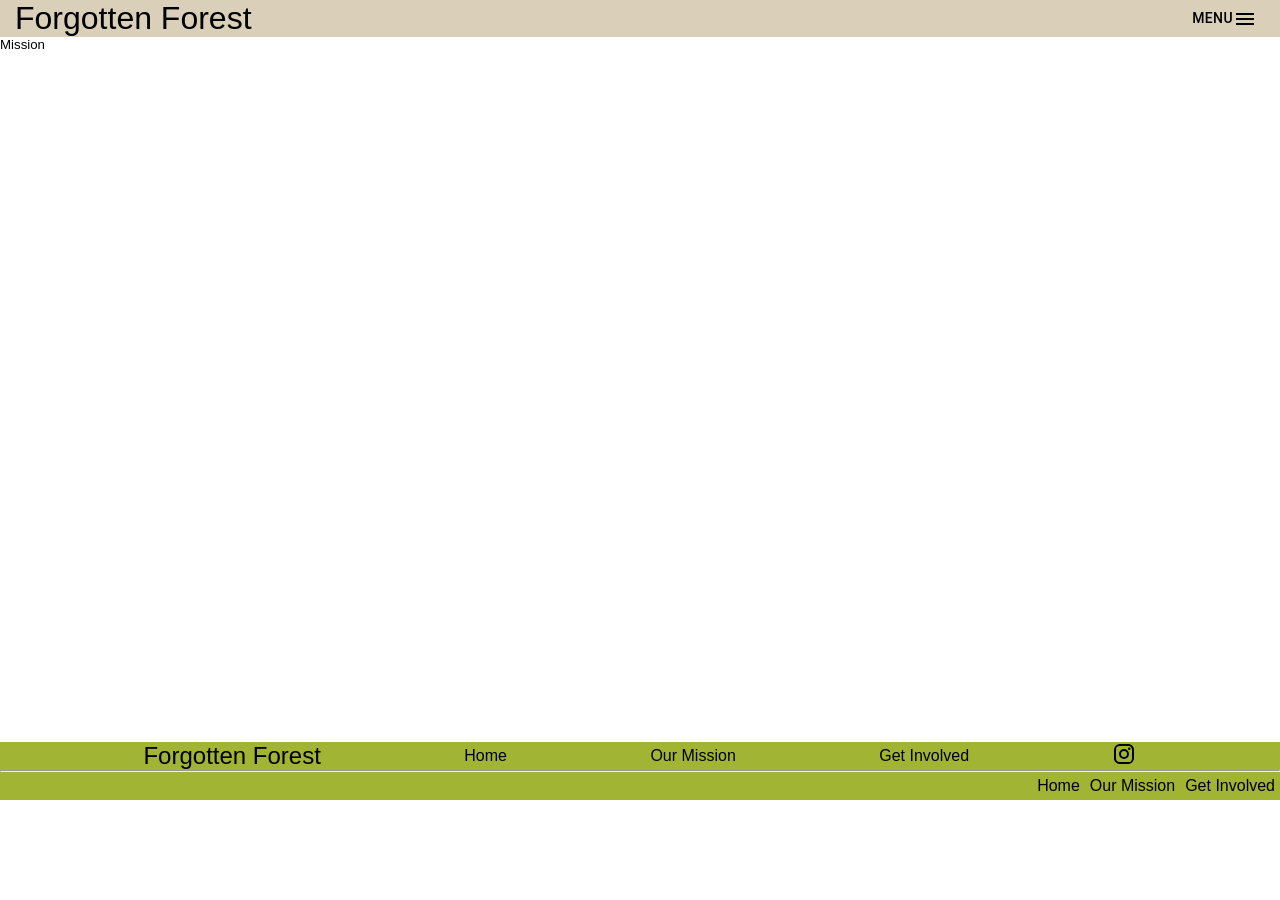
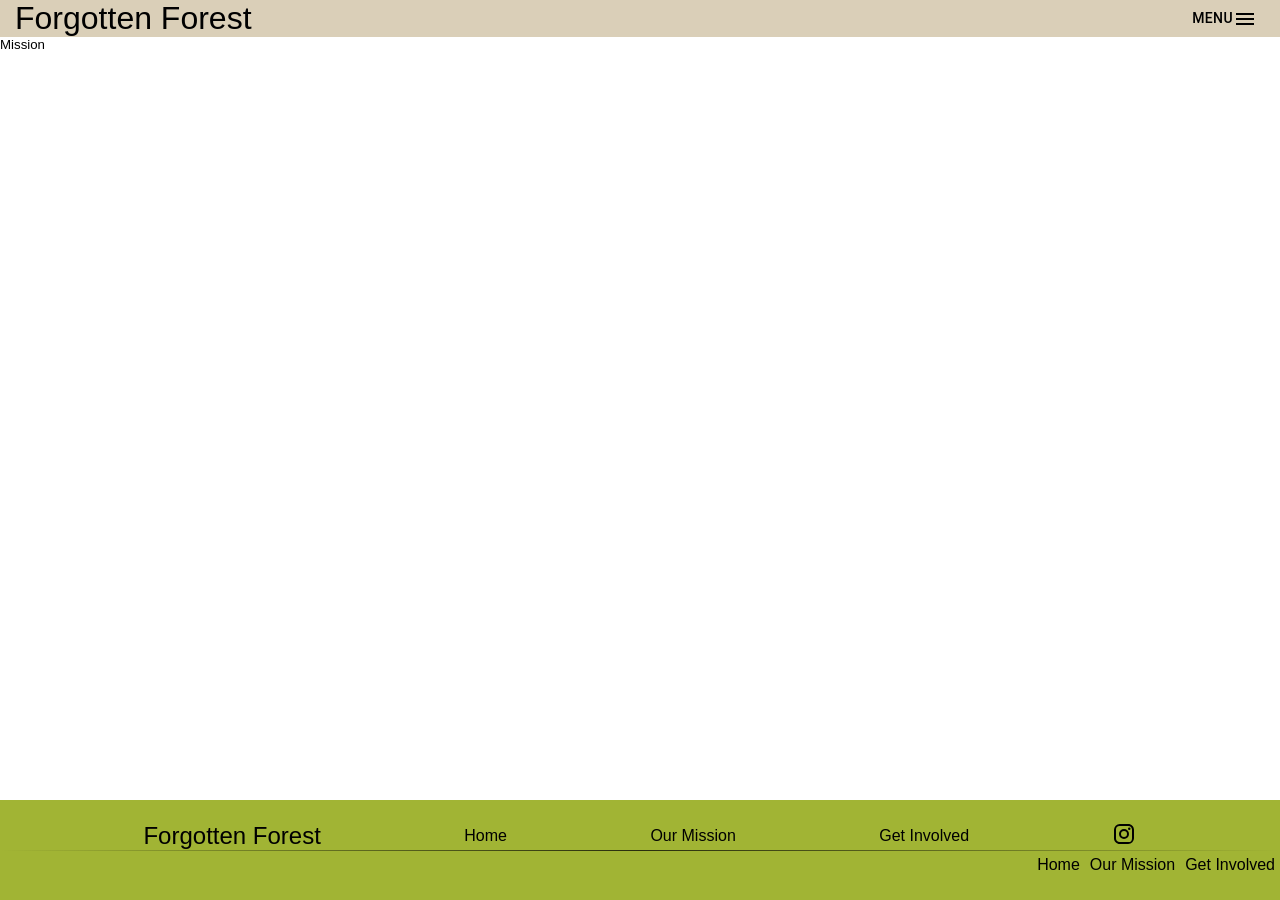
Before and after one commit to catalinuh/forgotten-forest, a React (Create React App) app: page /mission in a window 1280 px wide. Before the commit the page ends 800 px from the top, so only its background shows below. Built offline with nearby package versions, Linux system fonts and the light colour scheme; a web font is replaced by a local one.

Commit message:
Styling fix

```diff
--- a/src/App.scss
+++ b/src/App.scss
@@ -14,4 +14,5 @@ html {
 body {
     min-height: 100%;
     position: relative;
+    padding-bottom: 100px;
 }
--- a/src/app/layout/footer/footer.scss
+++ b/src/app/layout/footer/footer.scss
@@ -1,11 +1,13 @@
 .footer {
     background-color: #a1b434;
-    position: absolute;
-    left: 0;
-    right: 0;
     bottom: 0;
     display: flex;
     flex-direction: column;
+    justify-content: center;
+    left: 0;
+    position: absolute;
+    right: 0;
+    height: 100px;
 
     a:link,
     a:visited,
@@ -16,6 +18,17 @@
 
     a:hover {
         color: maroon;
+    }
+
+    hr {
+        border: 0;
+        height: 1px;
+        background-image: linear-gradient(
+            to right,
+            rgba(0, 0, 0, 0),
+            rgba(0, 0, 0, 0.75),
+            rgba(0, 0, 0, 0)
+        );
     }
 
     &__above {
```
